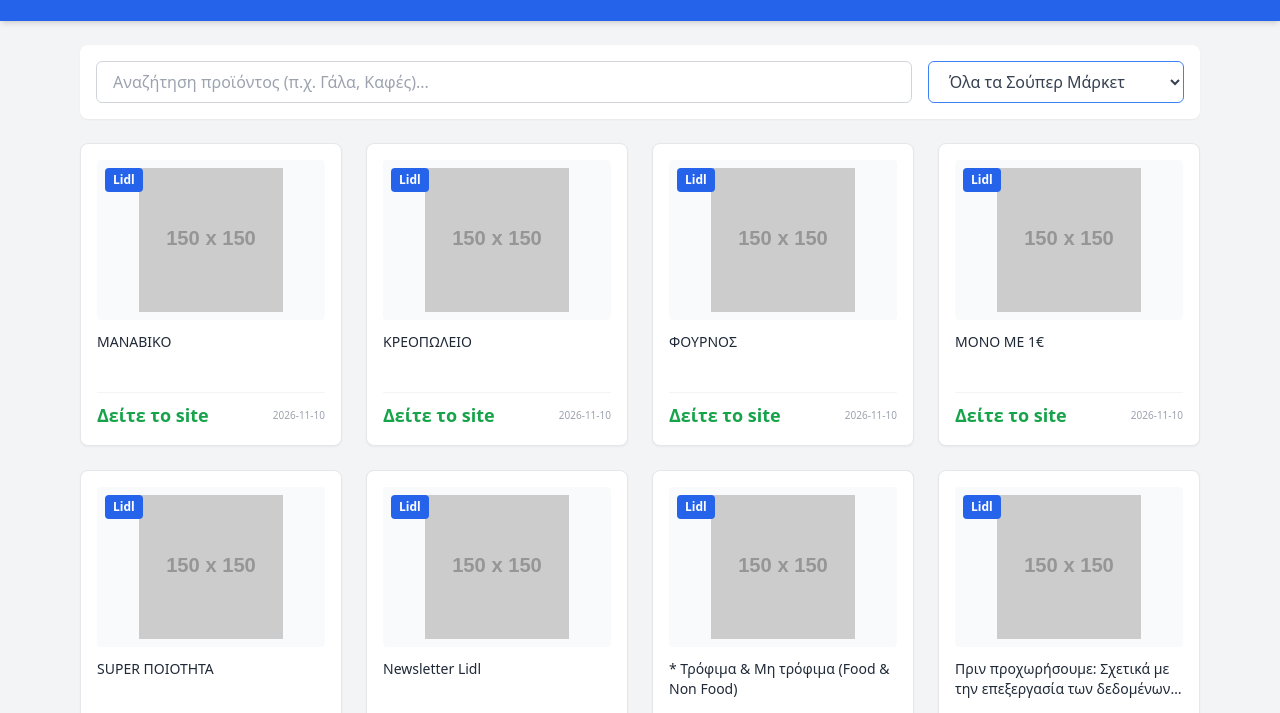
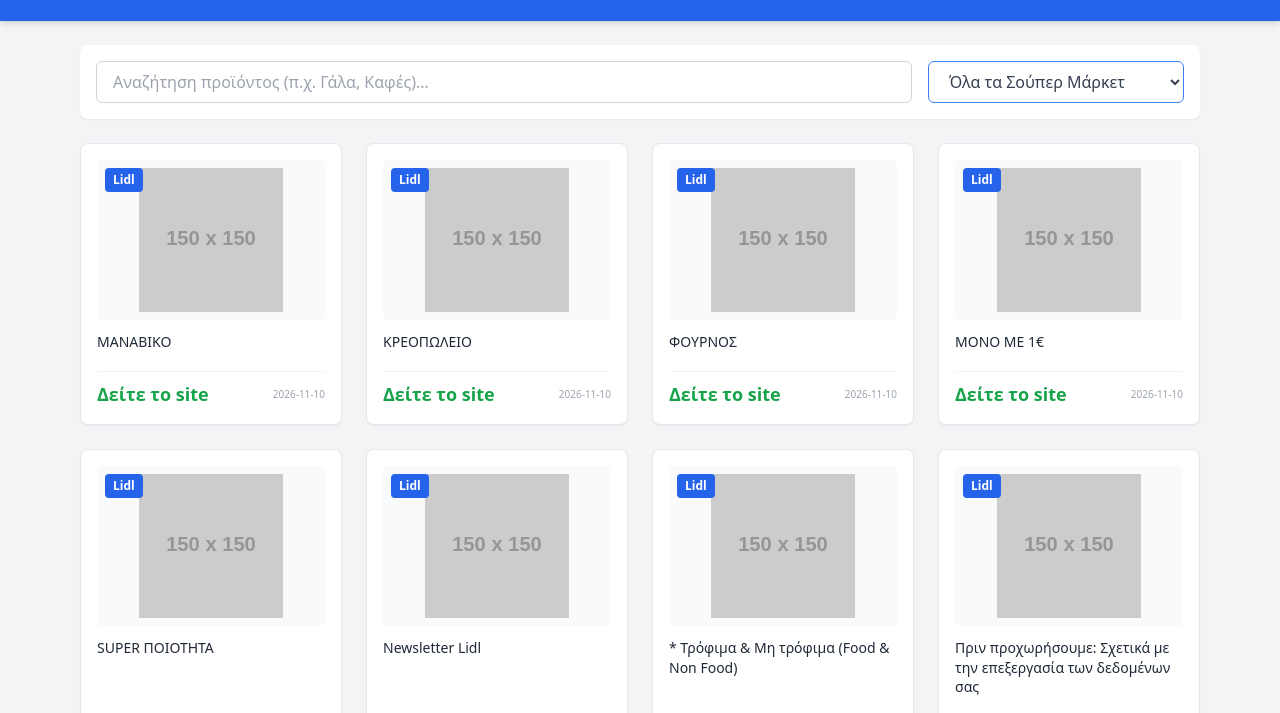
Before and after one commit to theochala/offes, a plain HTML site: page index.html in a window 1280 px wide. Shown: the part 87-800 px from the top of the page. Drawn offline with nearby package versions, Linux system fonts and the light colour scheme; placeholder pictures from the web are drawn by us.

Commit message:
Update index.html

```diff
--- a/index.html
+++ b/index.html
@@ -53,7 +53,6 @@
                 const json = await res.json();
                 rawOffersData = json.offers || [];
 
-                // Δυναμική συμπλήρωση του dropdown με τα supermarkets που όντως υπάρχουν στα δεδομένα
                 populateSupermarketDropdown();
             } catch (err) {
                 console.error('Σφάλμα φόρτωσης:', err);
@@ -64,10 +63,8 @@
 
         function populateSupermarketDropdown() {
             const select = document.getElementById('supermarket-select');
-            // Κρατάμε μόνο την πρώτη επιλογή "Όλα"
             select.innerHTML = '<option value="all">Όλα τα Σούπερ Μάρκετ</option>';
 
-            // Βρίσκουμε μοναδικά ονόματα supermarket από τα δεδομένα
             const markets = [...new Set(rawOffersData.map(item => item.supermarket))].filter(Boolean);
 
             markets.sort().forEach(market => {
@@ -114,7 +111,7 @@
                                 ${offer.supermarket}
                             </span>
                         </div>
-                        <h3 class="text-sm font-medium text-gray-800 line-clamp-2 mb-2 h-10">
+                        <h3 class="text-sm font-medium text-gray-800 leading-snug mb-2 whitespace-normal break-words">
                             ${offer.title}
                         </h3>
                     </div>
```
